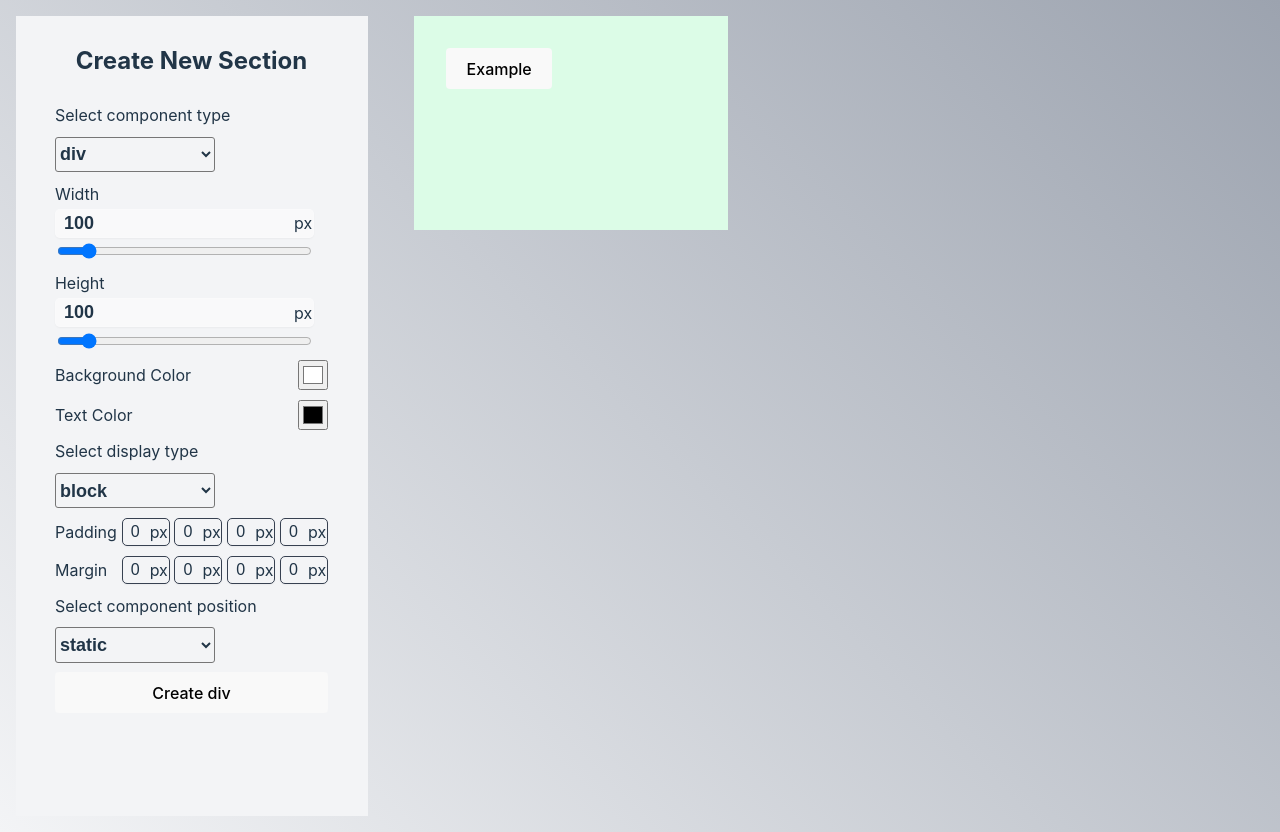
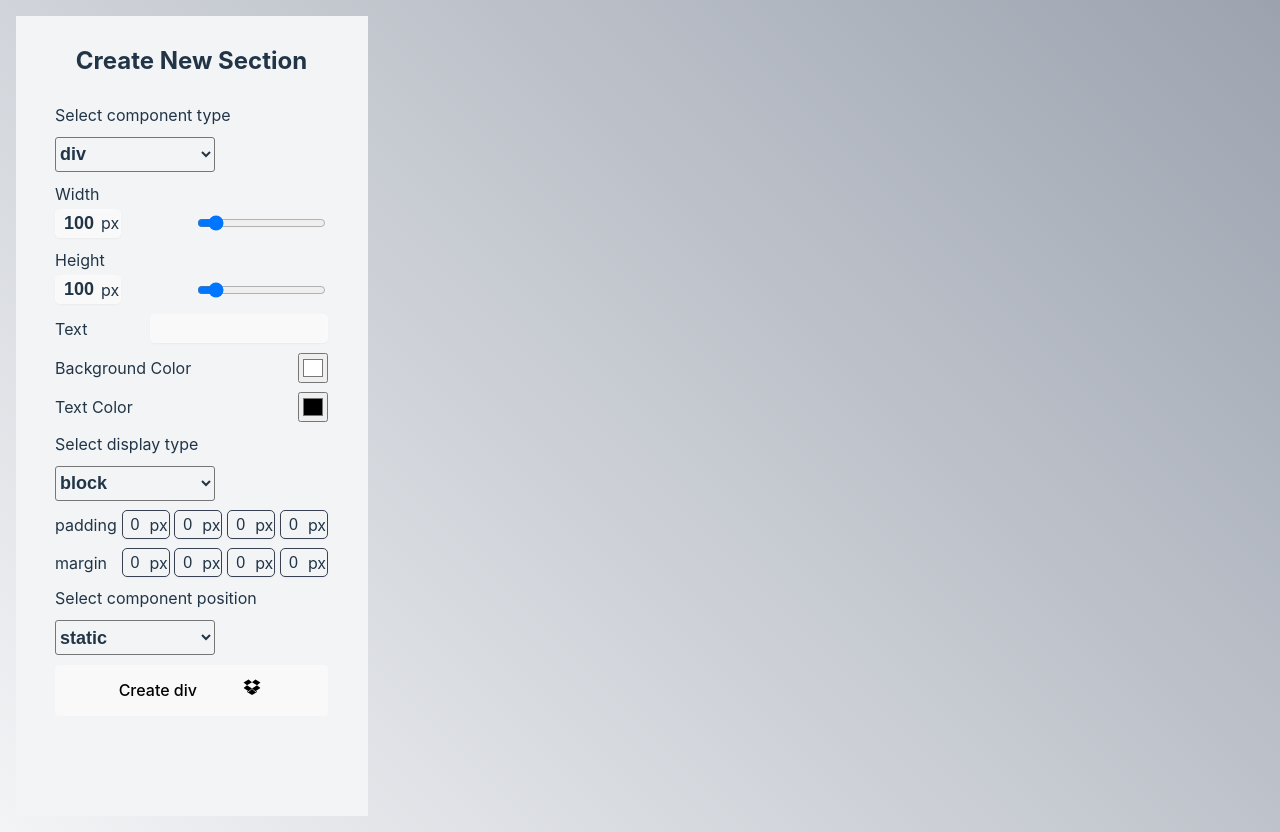
Before and after one commit to remind1990/oliver-test, a React (Vite) app: page /dashboard in a window 1280 px wide. Shown: the top 832 px of the page. Built offline with nearby package versions, Linux system fonts and the light colour scheme.

Commit message:
applyed styles

```diff
--- a/package.json
+++ b/package.json
@@ -14,6 +14,7 @@
     "react": "^18.2.0",
     "react-color": "^2.19.3",
     "react-dom": "^18.2.0",
+    "react-icons": "^4.11.0",
     "react-redux": "^8.1.3",
     "react-router-dom": "^6.17.0",
     "styled-components": "^6.1.0"
--- a/src/features/componentsSlice.js
+++ b/src/features/componentsSlice.js
@@ -14,13 +14,12 @@ const componentsSlice = createSlice({
       state.components.push(action.payload);
     },
     editComponent(state, action) {
-      const { id, editedData } = action.payload;
-
+      const { id, data } = action.payload;
       state.sections = state.sections.map((item) =>
-        item.id === id ? { ...item, ...editedData } : item
+        item.id === id ? { ...item, ...data } : item
       );
       state.components = state.components.map((item) =>
-        item.id === id ? { ...item, ...editedData } : item
+        item.id === id ? { ...item, ...data } : item
       );
     },
     addChildToSection(state, action) {
--- a/src/features/ui/Form.jsx
+++ b/src/features/ui/Form.jsx
@@ -1,4 +1,5 @@
 /* eslint-disable react/prop-types */
+import { useEffect, useState } from 'react';
 import styled from 'styled-components';
 import { Input, InputContainer, ColorInput } from './Input';
 import { generateUniqueId } from '../../utils/uniqId';
@@ -11,7 +12,8 @@ import {
   createComponent,
   editComponent,
 } from '../componentsSlice';
-import { useEffect, useState } from 'react';
+import { DiDropbox } from 'react-icons/di';
+import { GiPowerButton } from 'react-icons/gi';
 
 const StyledForm = styled.form`
   display: flex;
@@ -54,6 +56,37 @@ const initialState = {
   children: [],
 };
 
+const renderInput = (name, value, onChange, type) => (
+  <InputContainer>
+    <Input
+      type="text"
+      name={name}
+      variation={type}
+      value={value}
+      onChange={onChange}
+    />
+  </InputContainer>
+);
+
+const spacingInputs = ['padding', 'margin'];
+const spacingTypes = ['top', 'right', 'bottom', 'left'];
+
+const renderSpacingInputs = (type, componentsStyles, callBack) => (
+  <HorizontalFormRow key={type}>
+    <label>{type}</label>
+    <HorizontalFormRow>
+      {spacingTypes.map((spacingType) =>
+        renderInput(
+          spacingType,
+          componentsStyles[type][spacingType],
+          (e) => callBack(e, type),
+          'padding'
+        )
+      )}
+    </HorizontalFormRow>
+  </HorizontalFormRow>
+);
+
 export default function Form({
   id,
   addingChild,
@@ -70,14 +103,30 @@ export default function Form({
     setComponentsStyles(component);
   }, [component, id, addingChild]);
 
+  const elementIcon =
+    componentsStyles?.componentType === 'div' ? (
+      <DiDropbox />
+    ) : (
+      <GiPowerButton />
+    );
+
   const handleInputChange = (e) => {
     const { value, name } = e.target;
     let filteredValue = value;
     if (name !== 'innerText') {
       filteredValue = value.replace(/\D/g, '').trim();
+      const newState = {
+        ...componentsStyles,
+        [name]: filteredValue !== '' ? filteredValue : '100',
+      };
+      setComponentsStyles(newState);
+    } else {
+      const newState = {
+        ...componentsStyles,
+        [name]: value,
+      };
+      setComponentsStyles(newState);
     }
-    const newState = { ...componentsStyles, [name]: filteredValue };
-    setComponentsStyles(newState);
   };
 
   const handleColorChange = (e) => {
@@ -93,7 +142,7 @@ export default function Form({
     setComponentsStyles(newState);
   };
 
-  const handlePaddingMarginChange = (e, type) => {
+  const handleSpacingChange = (e, type) => {
     const { name, value } = e.target;
 
     if (type !== 'padding' && type !== 'margin') {
@@ -119,8 +168,8 @@ export default function Form({
   const handleSubmit = (e) => {
     e.preventDefault();
     if (id && component && !addingChild) {
-      const editedData = { ...componentsStyles };
-      dispatch(editComponent({ id, editedData }));
+      const updatedComponentData = { ...componentsStyles };
+      dispatch(editComponent({ id, data: updatedComponentData }));
     } else if (addingChild) {
       const componentId = generateUniqueId();
       const data = { ...componentsStyles, id: componentId };
@@ -154,6 +203,7 @@ export default function Form({
       )}
       <VerticalFormRow>
         <label htmlFor="width">Width</label>
+        <HorizontalFormRow>
           <InputContainer>
             <Input
               id="width"
@@ -172,9 +222,11 @@ export default function Form({
             value={componentsStyles.width}
             onChange={handleInputChange}
           />
+        </HorizontalFormRow>
       </VerticalFormRow>
       <VerticalFormRow>
         <label htmlFor="height">Height</label>
+        <HorizontalFormRow>
           <InputContainer>
             <Input
               id="height"
@@ -193,19 +245,19 @@ export default function Form({
             value={componentsStyles.height}
             onChange={handleInputChange}
           />
+        </HorizontalFormRow>
       </VerticalFormRow>
-      {componentsStyles.componentType === 'button' && (
-        <VerticalFormRow>
+      <HorizontalFormRow>
         <label htmlFor="innerText">Text</label>
         <Input
+          variation="innerText"
           id="innerText"
           type="text"
           name="innerText"
           value={componentsStyles.innerText}
           onChange={handleInputChange}
         />
-        </VerticalFormRow>
-      )}
+      </HorizontalFormRow>
       <HorizontalFormRow>
         <label htmlFor="backgroundColor">Background Color</label>
         <ColorInput
@@ -239,96 +291,14 @@ export default function Form({
           </option>
         ))}
       </Select>
-      <HorizontalFormRow>
-        <label>Padding</label>
-        <HorizontalFormRow>
-          <InputContainer>
-            <Input
-              type="text"
-              name="top"
-              variation="padding"
-              value={componentsStyles.padding.top}
-              onChange={(e) =>
-                handlePaddingMarginChange(e, 'padding')
-              }
-            />
-          </InputContainer>
-          <InputContainer>
-            <Input
-              type="text"
-              name="right"
-              variation="padding"
-              value={componentsStyles.padding.right}
-              onChange={(e) =>
-                handlePaddingMarginChange(e, 'padding')
-              }
-            />
-          </InputContainer>
-          <InputContainer>
-            <Input
-              type="text"
-              name="bottom"
-              variation="padding"
-              value={componentsStyles.padding.bottom}
-              onChange={(e) =>
-                handlePaddingMarginChange(e, 'padding')
-              }
-            />
-          </InputContainer>
-          <InputContainer>
-            <Input
-              type="text"
-              name="left"
-              variation="padding"
-              value={componentsStyles.padding.left}
-              onChange={(e) =>
-                handlePaddingMarginChange(e, 'padding')
-              }
-            />
-          </InputContainer>
-        </HorizontalFormRow>
-      </HorizontalFormRow>
-      <HorizontalFormRow>
-        <label>Margin</label>
-        <HorizontalFormRow>
-          <InputContainer>
-            <Input
-              type="text"
-              name="top"
-              variation="padding"
-              value={componentsStyles.margin.top}
-              onChange={(e) => handlePaddingMarginChange(e, 'margin')}
-            />
-          </InputContainer>
-          <InputContainer>
-            <Input
-              type="text"
-              name="right"
-              variation="padding"
-              value={componentsStyles.margin.right}
-              onChange={(e) => handlePaddingMarginChange(e, 'margin')}
-            />
-          </InputContainer>
-          <InputContainer>
-            <Input
-              type="text"
-              name="bottom"
-              variation="padding"
-              value={componentsStyles.margin.bottom}
-              onChange={(e) => handlePaddingMarginChange(e, 'margin')}
-            />
-          </InputContainer>
-          <InputContainer>
-            <Input
-              type="text"
-              name="left"
-              variation="padding"
-              value={componentsStyles.margin.left}
-              onChange={(e) => handlePaddingMarginChange(e, 'margin')}
-            />
-          </InputContainer>
-        </HorizontalFormRow>
-      </HorizontalFormRow>
+      {spacingInputs.map((row) =>
+        renderSpacingInputs(
+          row,
+          componentsStyles,
+          handleSpacingChange
+        )
+      )}
+
       <label htmlFor="positionType">Select component position</label>
       <Select
         id="positionType"
@@ -360,9 +330,22 @@ export default function Form({
         </>
       ) : (
         <button>
-          {componentsStyles.componentType === ''
-            ? 'Create Element'
-            : `Create ${componentsStyles.componentType}`}{' '}
+          {componentsStyles.componentType === '' ? (
+            'Create Element'
+          ) : (
+            <div
+              style={{
+                display: 'flex',
+                alignItems: 'center',
+                justifyContent: 'space-evenly',
+              }}
+            >
+              Create {componentsStyles.componentType}
+              <span style={{ fontSize: '1.5rem' }}>
+                {elementIcon}
+              </span>
+            </div>
+          )}
         </button>
       )}
     </StyledForm>
--- a/src/features/ui/FormRows.jsx
+++ b/src/features/ui/FormRows.jsx
@@ -3,7 +3,7 @@ import styled from 'styled-components';
 const VerticalFormRow = styled.div`
   display: flex;
   flex-direction: column;
-  max-width: fit-content;
+  min-width: fit-content;
   gap: 0.2rem;
 `;
 const HorizontalFormRow = styled.div`
--- a/src/features/ui/Input.jsx
+++ b/src/features/ui/Input.jsx
@@ -13,8 +13,12 @@ const variations = {
       background-color: var(--color-grey-300);
     }
   `,
+  innerText: css`
+    max-width: 10rem;
+  `,
 };
 const Input = styled.input`
+  max-width: 3rem;
   border: 1px solid #fff3;
   background-color: #fff7;
   border-radius: var(--border-radius-sm);
--- a/src/features/ui/Result.jsx
+++ b/src/features/ui/Result.jsx
@@ -8,21 +8,13 @@ const StyledResult = styled.section`
   width: 90%;
   margin: 0 auto;
 `;
-const StyledExample = styled.div`
-  width: 250px;
-  height: 150px;
-  background: var(--color-green-100);
-  padding: 2rem;
-`;
+
 export default function Result() {
   const components = useSelector(
     (state) => state.components.sections
   );
   return (
     <StyledResult>
-      <StyledExample>
-        <button>Example</button>
-      </StyledExample>
       {components.length > 0 &&
         components.map((component) => (
           <ReusableComponent
--- a/src/features/ui/ReusableComponent.jsx
+++ b/src/features/ui/ReusableComponent.jsx
@@ -22,6 +22,33 @@ const StyledReusableComponent = styled.div`
   margin: ${(props) =>
     `${props.margin.top}px ${props.margin.right}px ${props.margin.bottom}px ${props.margin.left}px`};
   box-sizing: border-box;
+  border: 1px solid transparent;
+  transition: all 0.3s;
+  &::before {
+    content: '';
+    position: absolute;
+    top: 50%;
+    left: 50%;
+    transform: translate(-50%, -50%);
+    opacity: 0;
+    transition: all 0.5s;
+  }
+  ${(props) =>
+    !props.isEditing &&
+    css`
+      &:hover {
+        border: 2px dashed;
+        border-color: var(
+          --color-grey-400
+        ); /* Use proper property name */
+        transform: scale(1.1);
+        position: relative;
+        &::before {
+          content: '📝';
+          opacity: 1;
+        }
+      }
+    `};
 `;
 
 export default function ReusableComponent({
@@ -41,6 +68,7 @@ export default function ReusableComponent({
 }) {
   const navigate = useNavigate();
   const [childrenWithData, setChildrenWithData] = useState([]);
+
   const allComponents = useSelector(
     (state) => state.components.components
   );
@@ -52,17 +80,6 @@ export default function ReusableComponent({
     setChildrenWithData(arrayOfChildrenWithData);
   }, [allComponents, children]);
 
-  const styles = {
-    display,
-    width: width + 'px',
-    height: height + 'px',
-    position,
-    backgroundColor,
-    color: textColor,
-    padding: `${padding.top}px ${padding.right}px ${padding.bottom}px ${padding.left}px`,
-    margin: `${margin.top}px ${margin.right}px ${margin.bottom}px ${margin.left}px`,
-    boxSizing: 'border-box',
-  };
   const handleClick = (e) => {
     if (isEditing) {
       e.preventDefault();
@@ -84,7 +101,9 @@ export default function ReusableComponent({
         padding={padding}
         margin={margin}
         onClick={handleClick}
+        isEditing={isEditing}
       >
+        {innerText && <p>{innerText}</p>}
         {childrenWithData.length > 0 &&
           childrenWithData.map((child, index) => {
             return (
@@ -111,10 +130,10 @@ export default function ReusableComponent({
         color={textColor}
         padding={padding}
         margin={margin}
-        style={styles}
+        isEditing={isEditing}
         onClick={handleClick}
       >
-        {innerText}
+        {innerText ? innerText : componentType}
       </StyledReusableComponent>
     );
 }
--- /dev/null
+++ b/src/features/ui/TypeWritterText.jsx
@@ -0,0 +1,35 @@
+/* eslint-disable react/prop-types */
+import React, { useEffect, useState } from 'react';
+import styled from 'styled-components';
+
+const StyledH1 = styled.h1`
+  white-space: pre-line;
+  overflow: hidden;
+  border-right: 3px solid transparent;
+  max-width: 55rem;
+  text-align: center;
+`;
+
+const TypewriterText = ({ text }) => {
+  const [displayText, setDisplayText] = useState('');
+
+  useEffect(() => {
+    let currentIndex = 0;
+    const intervalId = setInterval(() => {
+      if (currentIndex < text.length) {
+        setDisplayText(text.substring(0, currentIndex + 1));
+        currentIndex++;
+      } else {
+        clearInterval(intervalId);
+      }
+    }, 100);
+
+    return () => {
+      clearInterval(intervalId);
+    };
+  }, [text]);
+
+  return <StyledH1>{displayText}</StyledH1>;
+};
+
+export default TypewriterText;
--- a/src/features/users/CreateUser.jsx
+++ b/src/features/users/CreateUser.jsx
@@ -14,8 +14,19 @@ const StyledCreateUser = styled.form`
 `;
 function CreateUser() {
   const [username, setUsername] = useState('');
+  const [error, setError] = useState('');
   const dispatch = useDispatch();
   const navigate = useNavigate();
+
+  const handleUsernameChange = (e) => {
+    const newUsername = e.target.value;
+    setUsername(newUsername);
+    if (newUsername.length < 3) {
+      setError('Username must be at least 3 characters long');
+    } else {
+      setError('');
+    }
+  };
 
   function handleSubmit(e) {
     e.preventDefault();
@@ -29,12 +40,14 @@ function CreateUser() {
       <p>👋 Welcome! Please enter your name to start:</p>
 
       <Input
+        variation="innerText"
         type="text"
         placeholder="Your full name"
         value={username}
-        onChange={(e) => setUsername(e.target.value)}
+        onChange={handleUsernameChange}
         className="input mb-8 w-72"
       />
+      {error && <p style={{ color: 'red' }}>{error}</p>}
 
       {username.length > 3 && (
         <div>
--- a/src/pages/Home.jsx
+++ b/src/pages/Home.jsx
@@ -1,6 +1,7 @@
 import { useSelector } from 'react-redux';
 import { useNavigate } from 'react-router-dom';
 import styled from 'styled-components';
+import TypewriterText from '../features/ui/TypeWritterText';
 import CreateUser from '../features/users/CreateUser';
 
 const StyledHome = styled.div`
@@ -9,19 +10,13 @@ const StyledHome = styled.div`
   justify-content: center;
   align-items: center;
 `;
-const StyledH1 = styled.h1`
-  text-align: center;
-`;
+
 function Home() {
   const username = useSelector((state) => state.user.username);
   const navigate = useNavigate();
   return (
     <StyledHome>
-      <StyledH1>
-        Build your own layout components
-        <br />
-        Easy to create and use
-      </StyledH1>
+      <TypewriterText text="Build your own layout components. Easy to create and use" />
 
       {username === '' ? (
         <CreateUser />
```
Also changed, not shown: 1 other file (tests, documents, lock files or other folders). Lines whose indentation alone changed are shown as unchanged.
